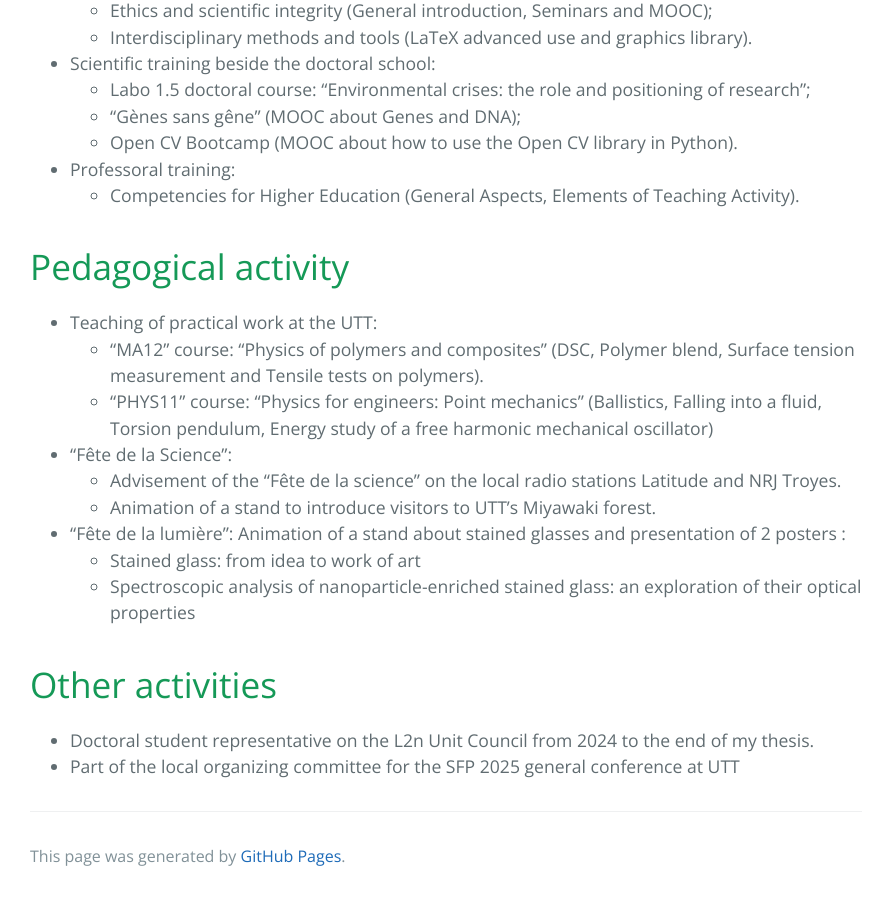
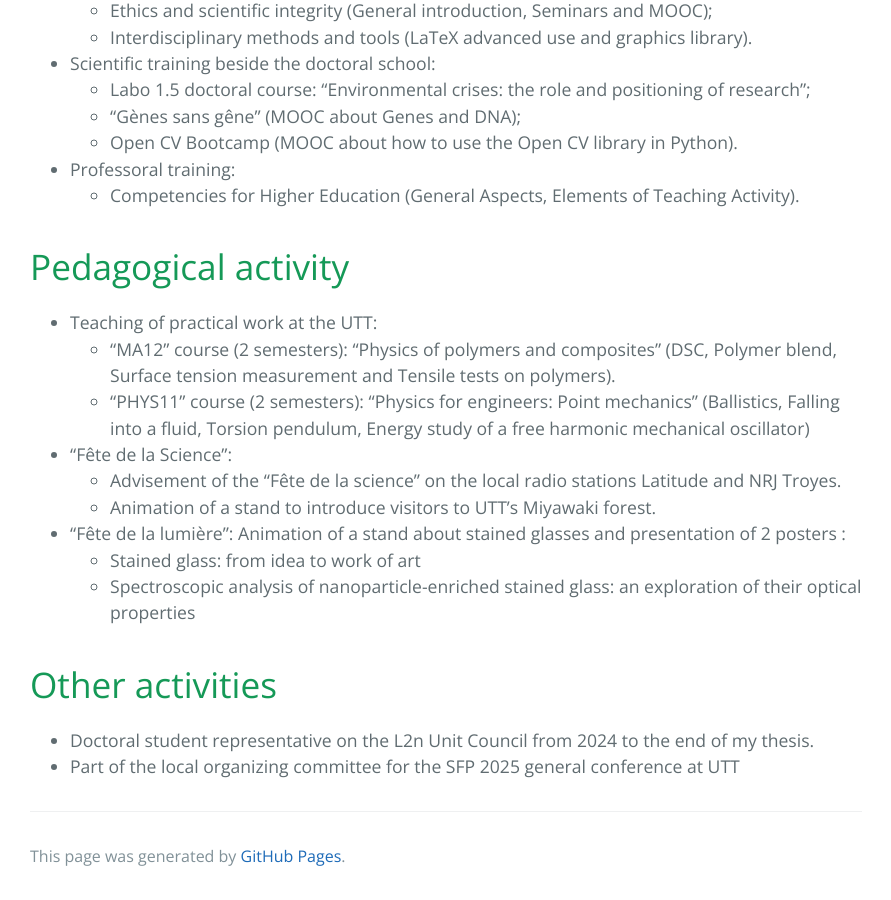
Before and after one commit to Margal10/Margal10.github.io, a Jekyll site: the page built from index.md, in a window 1280 px wide and 900 px high, scrolled down 2619 px. Shown: the whole window, without its empty margins (194-1085 px from the left). Built offline with Jekyll 4.4.1, drawn with Linux system fonts in a browser that asks for light colours.

Commit message:
Update index.md

```diff
--- a/index.md
+++ b/index.md
@@ -68,8 +68,8 @@ I'm working under the co-direction of **Jérôme Plain** and **Julien Proust** w
 # Pedagogical activity
 
 - Teaching of practical work at the UTT:
-  - "MA12" course: "Physics of polymers and composites" (DSC, Polymer blend, Surface tension measurement and Tensile tests on polymers).
-  - "PHYS11" course: "Physics for engineers: Point mechanics" (Ballistics, Falling into a fluid, Torsion pendulum, Energy study of a free harmonic mechanical oscillator)
+  - "MA12" course (2 semesters): "Physics of polymers and composites" (DSC, Polymer blend, Surface tension measurement and Tensile tests on polymers).
+  - "PHYS11" course (2 semesters): "Physics for engineers: Point mechanics" (Ballistics, Falling into a fluid, Torsion pendulum, Energy study of a free harmonic mechanical oscillator)
 
 - "Fête de la Science":
   - Advisement of the "Fête de la science" on the local radio stations Latitude and NRJ Troyes.
```
